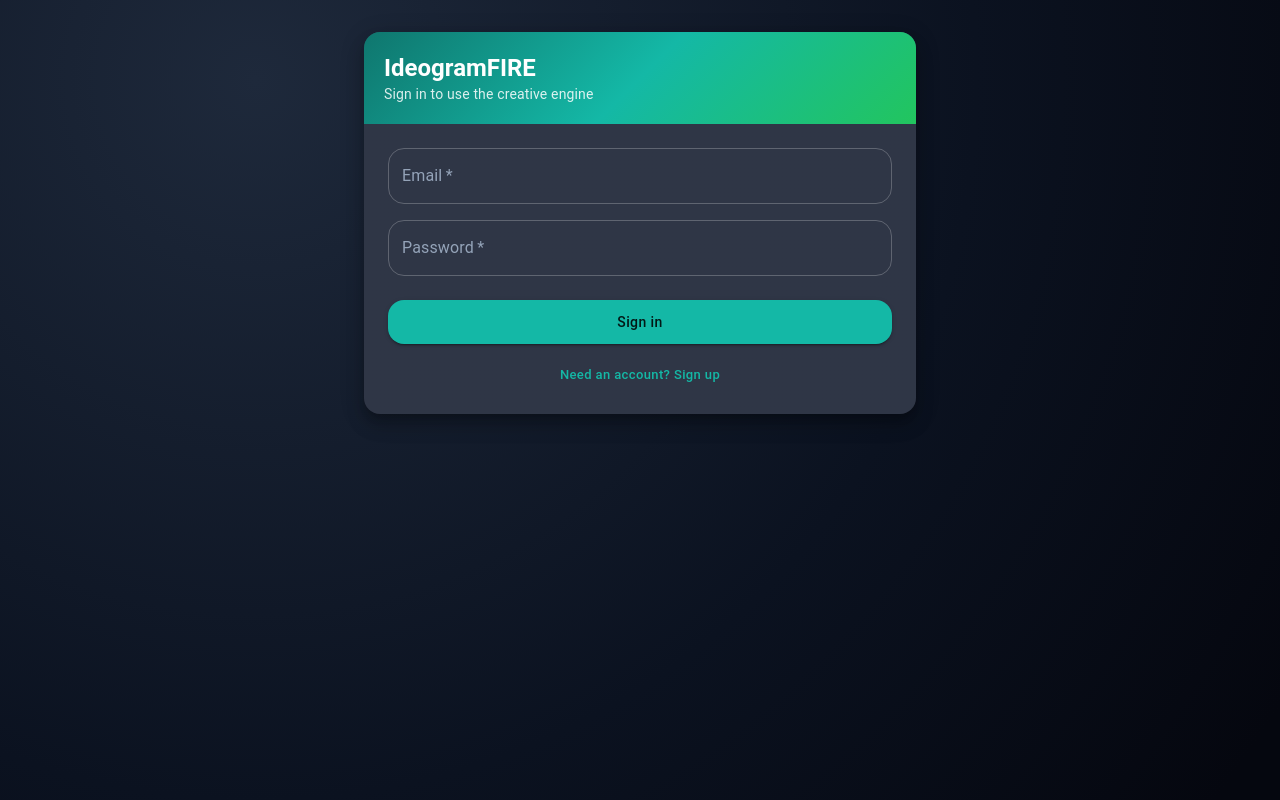
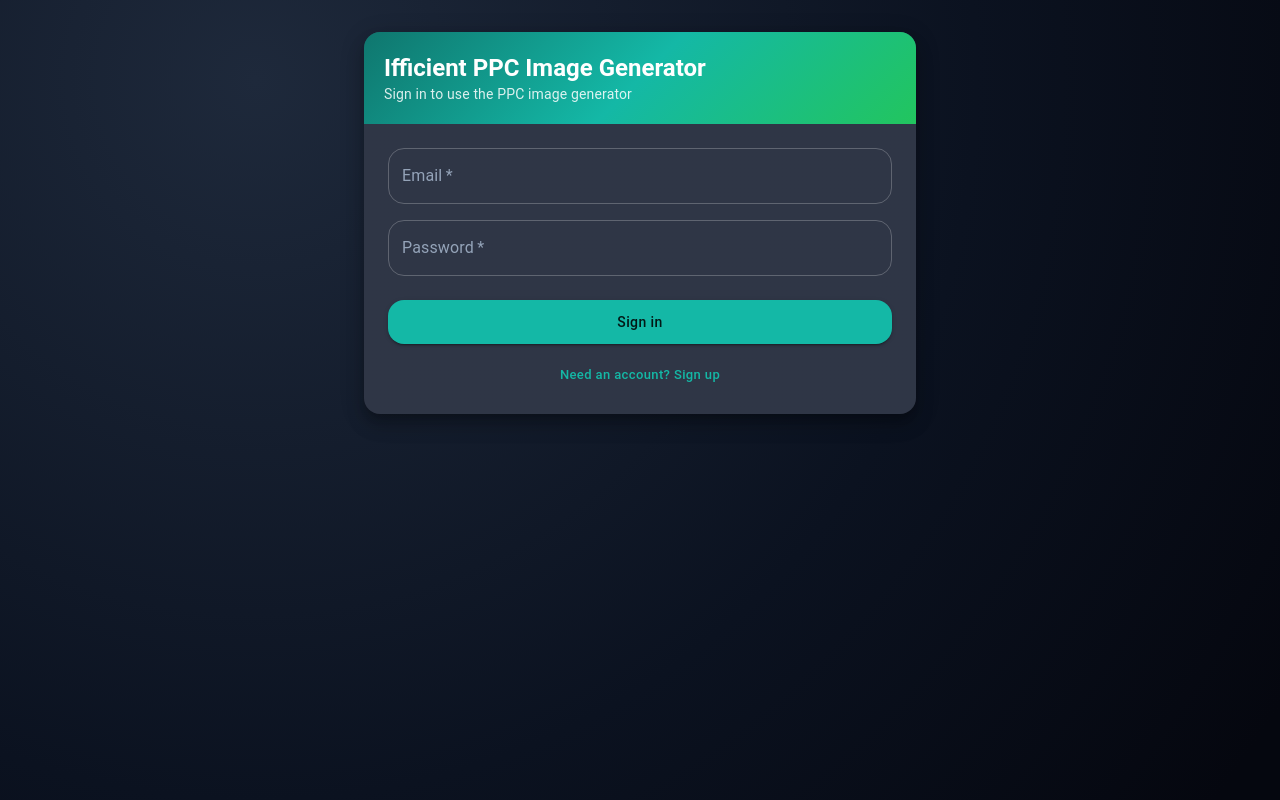
Before and after one commit to hammad535/ideogramfire, a React (Create React App) app in the folder frontend/: page / in a window 1280 px wide. Built offline with nearby package versions, Linux system fonts and the light colour scheme; no server answers.

Commit message:
Rebrand login screen to Ifficient PPC Image Generator
Co-authored-by: Cursor <cursoragent@cursor.com>

```diff
--- a/frontend/src/AuthScreen.js
+++ b/frontend/src/AuthScreen.js
@@ -77,10 +77,10 @@ function AuthScreen({ onAuthenticated }) {
         <Card elevation={12} sx={{ overflow: 'hidden' }}>
           <Box sx={{ background: 'linear-gradient(135deg, #0f766e 0%, #14b8a6 50%, #22c55e 100%)', p: 2.5 }}>
             <Typography variant="h5" sx={{ color: 'white', fontWeight: 600 }}>
-              IdeogramFIRE
+              Ifficient PPC Image Generator
             </Typography>
             <Typography variant="body2" sx={{ color: 'rgba(255,255,255,0.85)' }}>
-              Sign in to use the creative engine
+              Sign in to use the PPC image generator
             </Typography>
           </Box>
           <CardContent sx={{ p: 3 }}>
```
